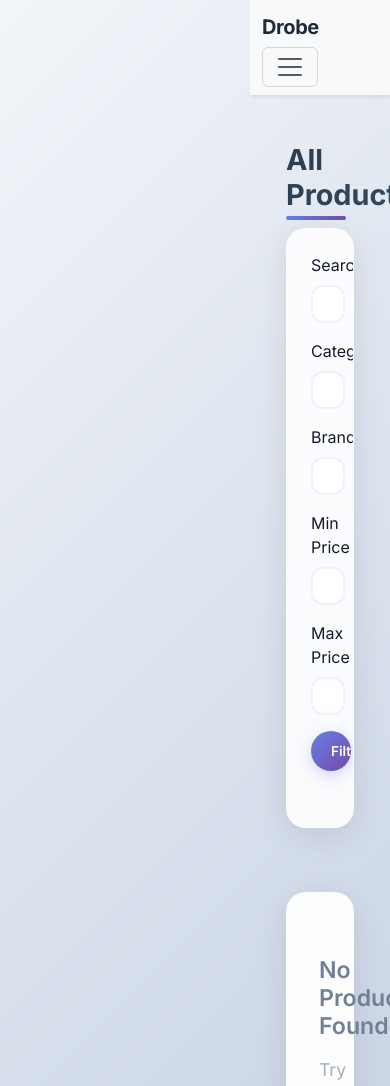
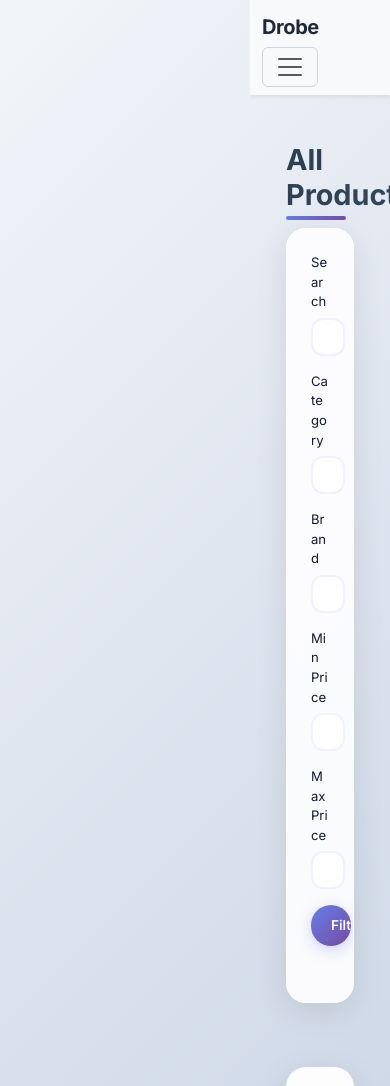
Before and after one commit to Tina-marion/ecommerce-drobe, a Django app: page /products/products/ in a window 390 px wide. Shown: the part 121-1207 px from the top of the page. Run offline with Django 5.2, Linux system fonts and the light colour scheme; data that the repository does not hold is empty; some libraries are stand-ins or nearby versions.

Commit message:
fix: make filter labels wrap and fit better

```diff
--- a/products/templates/dashboard/pages/product_list.html
+++ b/products/templates/dashboard/pages/product_list.html
@@ -95,6 +95,16 @@
     border-color: rgba(102, 126, 234, 0.5);
     box-shadow: 0 0 0 0.2rem rgba(102, 126, 234, 0.1);
     background: rgba(255, 255, 255, 0.95);
+  }
+
+  /* Label / text fit improvements: keep labels readable, allow wrapping, and reduce size on small screens */
+  .filter-section .form-label {
+    font-size: 0.9rem;
+    margin-bottom: 0.35rem;
+    white-space: normal; /* allow wrapping */
+    overflow-wrap: anywhere; /* break long words if needed */
+    word-break: break-word;
+    display: block;
   }
 
   .filter-section .btn-primary {
@@ -318,6 +328,10 @@
       padding: 1.5rem;
     }
 
+    .filter-section .form-label {
+      font-size: 0.82rem;
+    }
+
     .pagination {
       padding: 0.5rem 1rem;
     }
```
